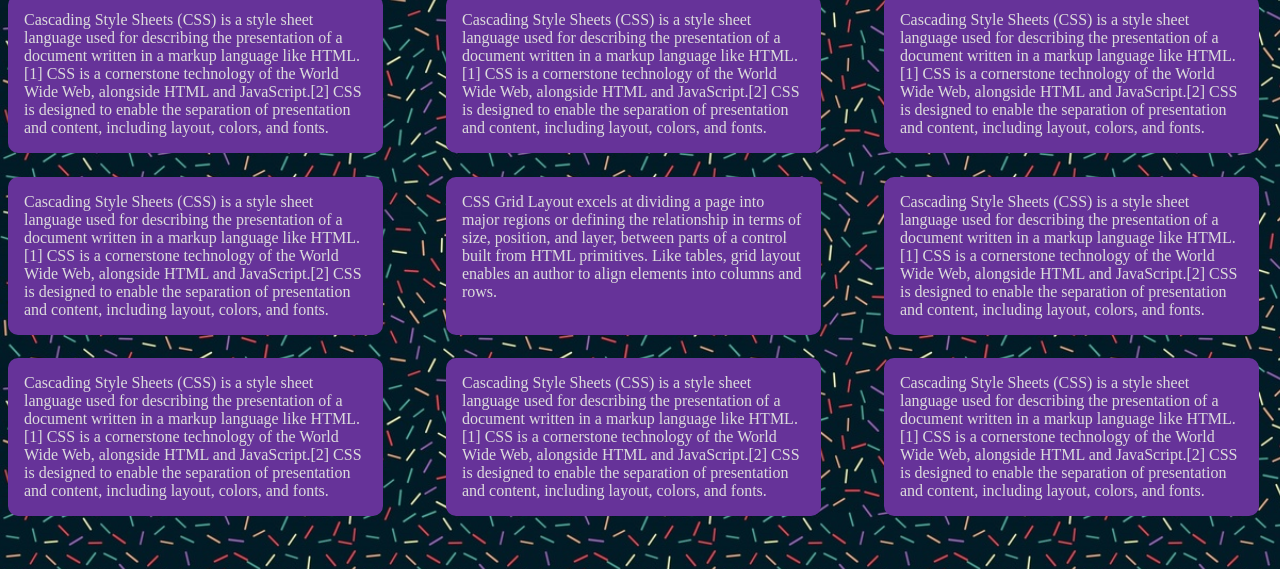
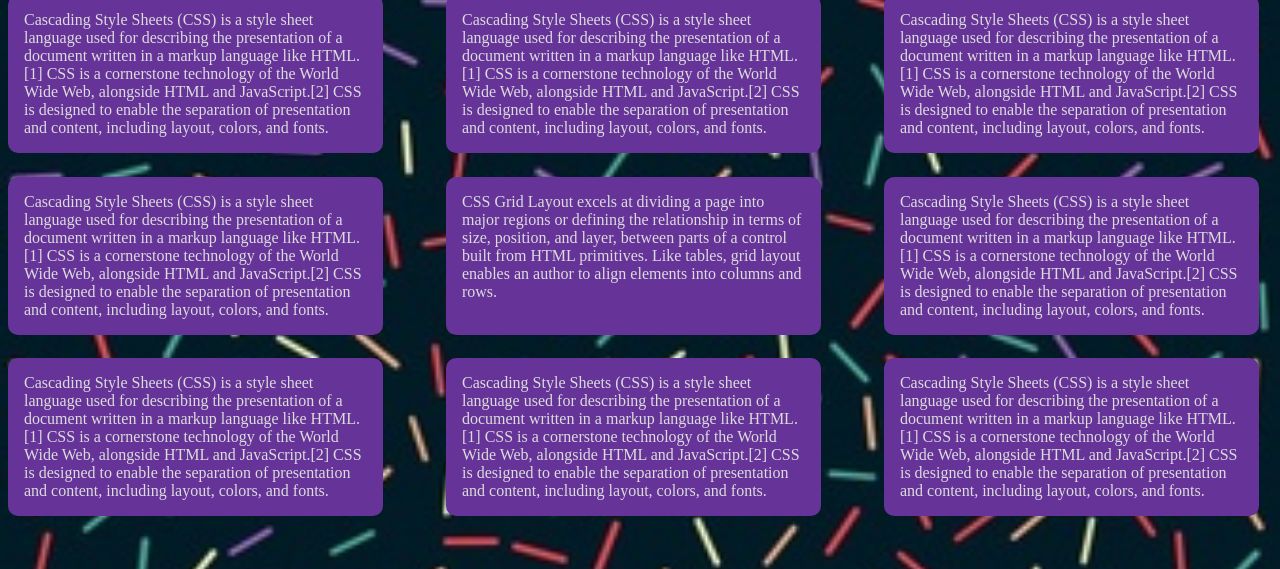
Before and after one commit to EnotikPoloskyn/EnotikPoloskyn.github.io, a plain HTML site: page index.html in a window 1280 px wide. Shown: the part 531-1100 px from the top of the page. Drawn offline with Linux system fonts and the light colour scheme.

Commit message:
Add files via upload

```diff
--- a/Styles/Styles.css
+++ b/Styles/Styles.css
@@ -2,7 +2,7 @@
 body {
     background-image:  url(../Images/bg.jpg);
     background-repeat: repeat;
-    background-size: 360px;
+    background-size: cover;
     overflow-x: hidden;
 }
 
```
